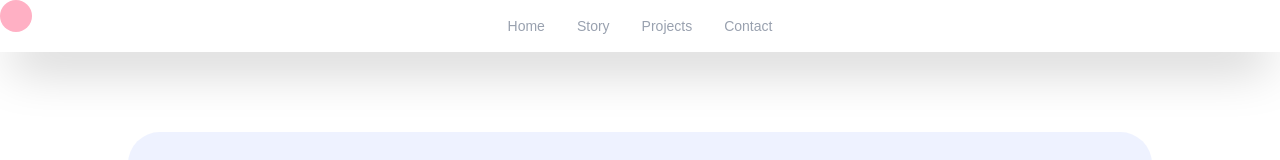
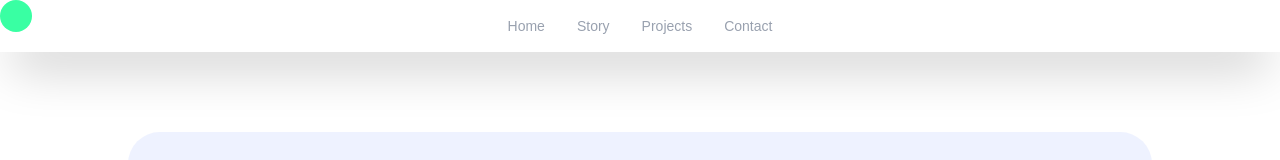
Before and after one commit to selenasiri53/portfolio-2025, a Next.js app: page / in a window 1280 px wide. Shown: the top 160 px of the page. Built offline with nearby package versions, Linux system fonts and the light colour scheme.

Commit message:
pink-700 cursor

```diff
--- a/app/useCustomCursor.tsx
+++ b/app/useCustomCursor.tsx
@@ -34,7 +34,7 @@ export default function CustomCursor() {
 
   return (
     <motion.div
-      className="fixed top-0 left-0 w-8 h-8 rounded-full bg-emerald-900 mix-blend-difference pointer-events-none z-[9999]"
+      className="fixed top-0 left-0 w-8 h-8 rounded-full bg-pink-700 mix-blend-difference pointer-events-none z-[9999]"
       style={{ translateX: x, translateY: y }}
       animate={{ scale: hovered ? 1.4 : 1 }} // subtle enlargement
       transition={{ type: "spring", stiffness: 300, damping: 20 }}
```
